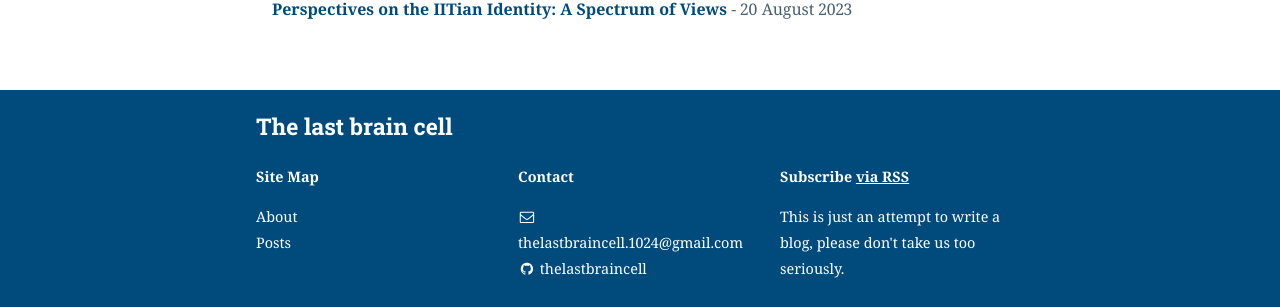
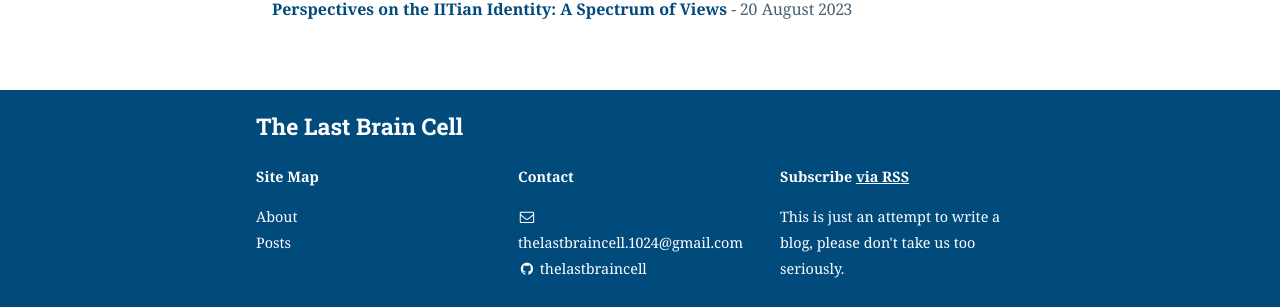
Before and after one commit to thelastbraincell/thelastbraincell.github.io, a Jekyll site: the page built from posts.md, in a window 1280 px wide. Shown: the part 384-691 px from the top of the page. Built offline with Jekyll 4.4.1, drawn with Linux system fonts in a browser that asks for light colours; nearby versions of some CDN libraries.

Commit message:
Update name of blog

```diff
--- a/_config.yml
+++ b/_config.yml
@@ -12,7 +12,7 @@ future: true
 timezone: Asia/Kolkata
 
 # Site settings
-title: The last brain cell
+title: The Last Brain Cell
 subtitle: "Okay, we are down to just one now"
 email: thelastbraincell.1024@gmail.com
 name: The last brain cell
```
